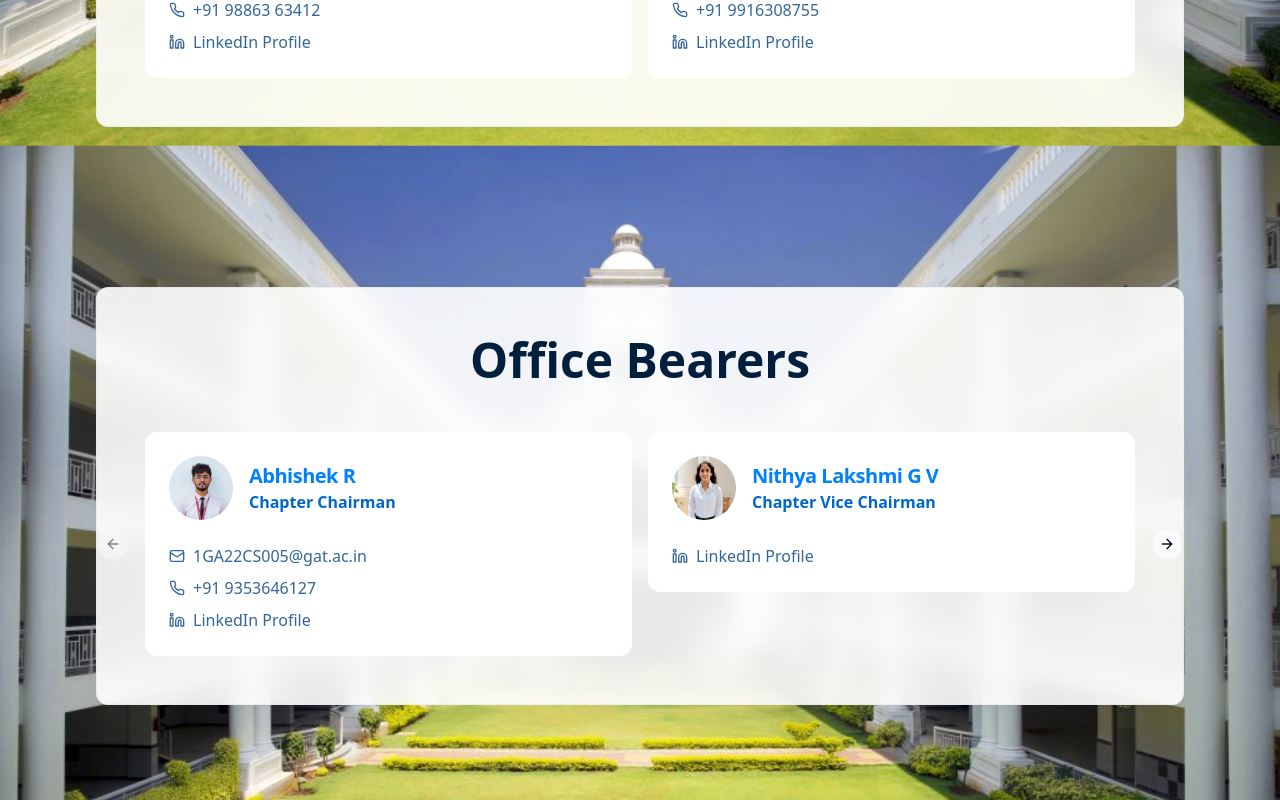
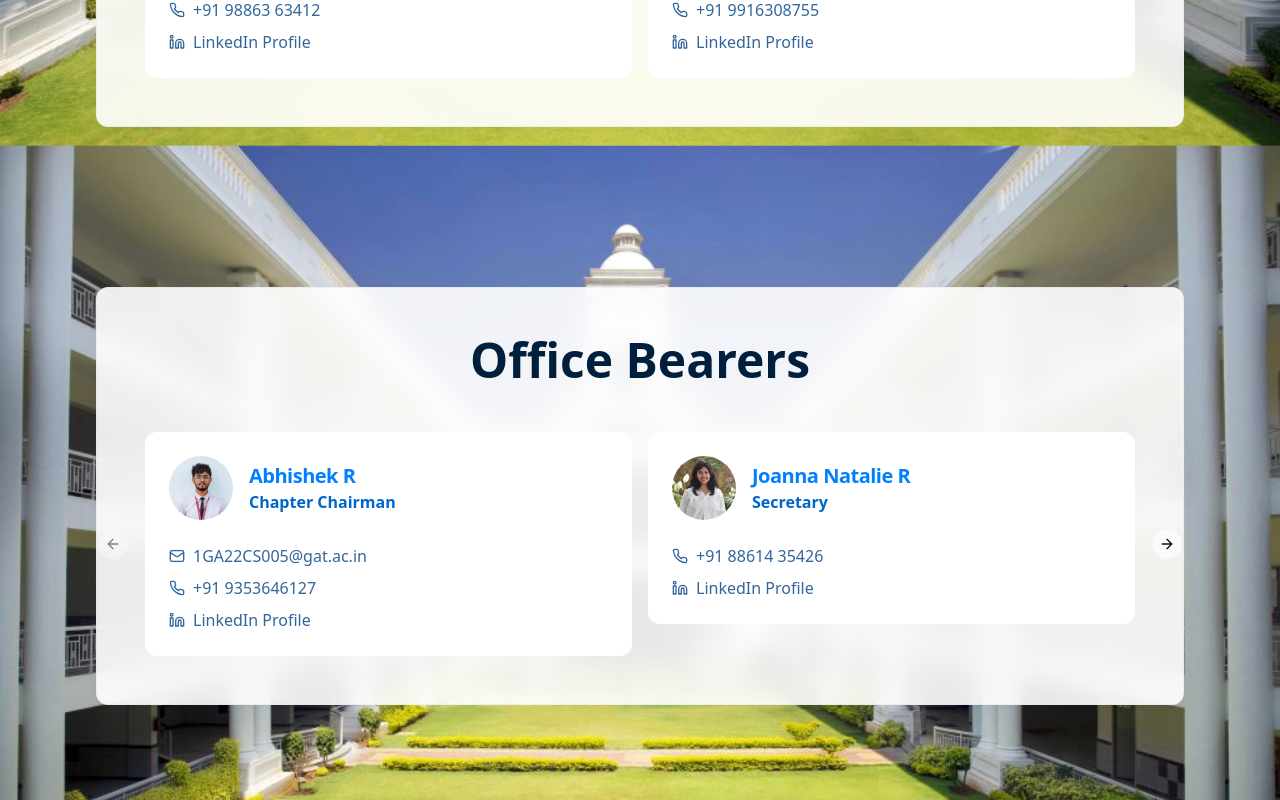
Before and after one commit to adarshkn1/cloud-construct-25, a React (Vite) app: page / in a window 1280 px wide. Shown: the part 4123-4923 px from the top of the page. Built offline with nearby package versions, Linux system fonts and the light colour scheme.

Commit message:
Update office bearers details

```diff
--- a/src/components/FacultyCore.tsx
+++ b/src/components/FacultyCore.tsx
@@ -3,6 +3,7 @@ import { Avatar, AvatarImage, AvatarFallback } from '@/components/ui/avatar';
 import { Carousel, CarouselContent, CarouselItem, CarouselNext, CarouselPrevious } from '@/components/ui/carousel';
 import { Mail, Phone, Linkedin } from 'lucide-react';
 import seemaHegde from '@/assets/bearers/seema-hegde.jpg';
+import kumaraswamyS from '@/assets/bearers/kumaraswamy-s.jpg';
 
 const FacultyCore = () => {
   const faculty = [
@@ -12,7 +13,7 @@ const FacultyCore = () => {
       email: "skswamy@gat.ac.in",
       phone: "+91 98863 63412",
       linkedin: "https://linkedin.com/in/dr-kumaraswamy-s-278bb32b",
-      photo: seemaHegde,
+      photo: kumaraswamyS,
       showContact: true
     },
     {
--- a/src/components/OfficeBearers.tsx
+++ b/src/components/OfficeBearers.tsx
@@ -3,9 +3,9 @@ import { Avatar, AvatarImage, AvatarFallback } from '@/components/ui/avatar';
 import { Carousel, CarouselContent, CarouselItem, CarouselNext, CarouselPrevious } from '@/components/ui/carousel';
 import { Mail, Phone, Linkedin } from 'lucide-react';
 import abhishekR from '@/assets/bearers/abhishek-r.jpg';
+import joannaNatalie from '@/assets/bearers/joanna-natalie.jpg';
 import nithyaLakshmi from '@/assets/bearers/nithya-lakshmi.jpg';
 import dhanushMP from '@/assets/bearers/dhanush-mp.jpg';
-import joannaNatalie from '@/assets/bearers/joanna-natalie.jpg';
 import adamAhmed from '@/assets/bearers/adam-ahmed.jpg';
 import nachikethanaKB from '@/assets/bearers/nachikethana-kb.jpg';
 
@@ -21,17 +21,18 @@ const OfficeBearers = () => {
       showContact: true
     },
     {
+      name: "Joanna Natalie R",
+      position: "Secretary",
+      phone: "+91 88614 35426",
+      linkedin: "https://www.linkedin.com/in/joannanatalie2612",
+      photo: joannaNatalie,
+      showContact: true
+    },
+    {
       name: "Nithya Lakshmi G V",
       position: "Chapter Vice Chairman",
       linkedin: "https://www.linkedin.com/in/nithya-lakshmi-gv-b7464a28b",
       photo: nithyaLakshmi,
-      showContact: false
-    },
-    {
-      name: "Joanna Natalie R",
-      position: "Secretary",
-      linkedin: "https://www.linkedin.com/in/joannanatalie2612",
-      photo: joannaNatalie,
       showContact: false
     },
     {
```
Also changed, not shown: src/assets/bearers/kumaraswamy-s.jpg (added).
